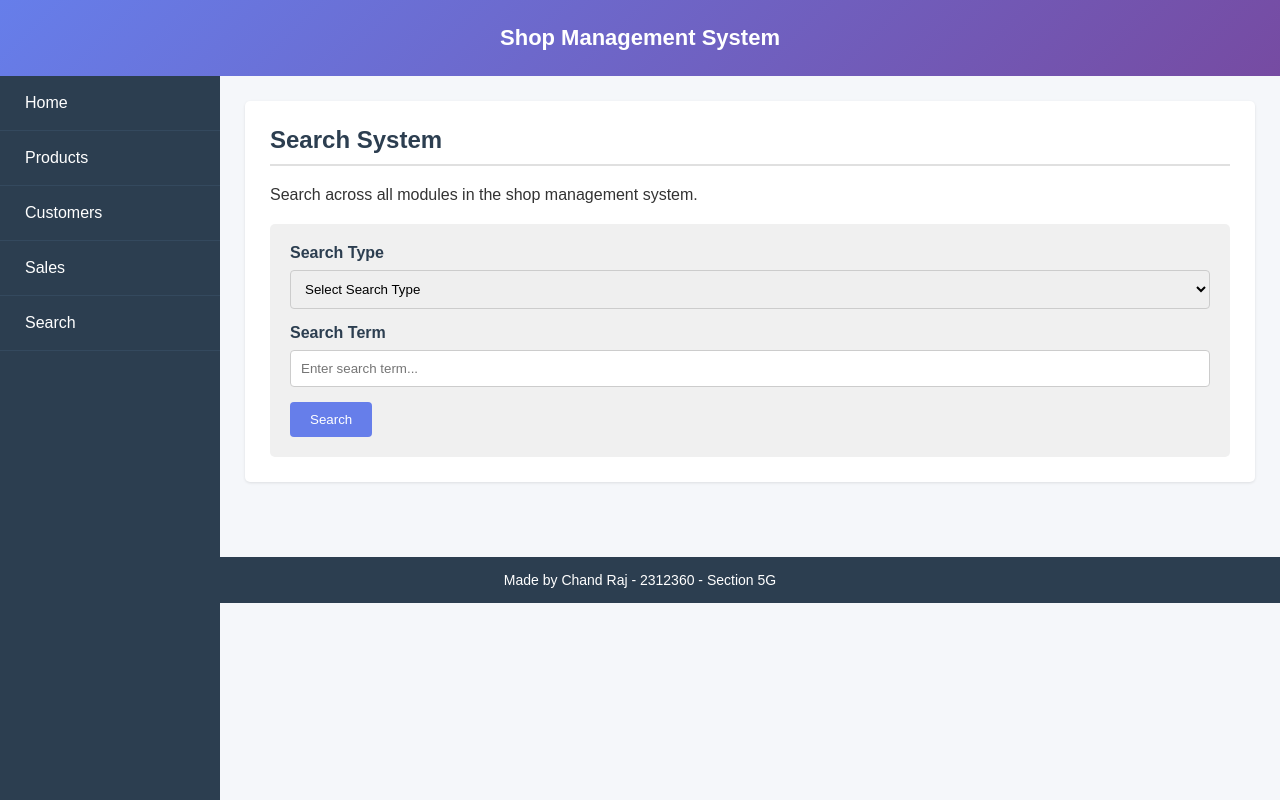
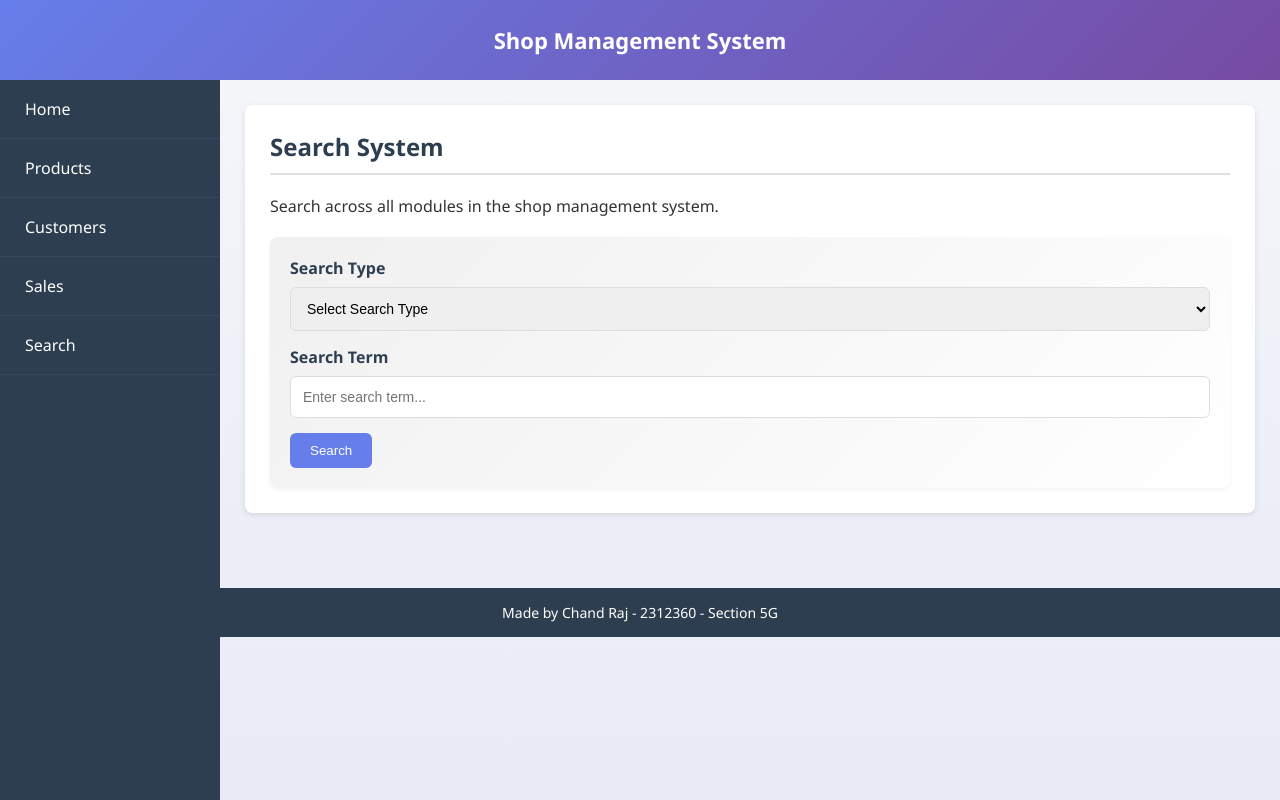
Before and after one commit to 0xChand/Shop-Management-System, a PHP site: page /search.php in a window 1280 px wide. Run offline with PHP 8.4, Linux system fonts and the light colour scheme.

Commit message:
Commit 2

```diff
--- a/customers/delete_customer.php
+++ b/customers/delete_customer.php
@@ -7,7 +7,7 @@ $result = mysqli_query($conn, $check_sales);
 $row = mysqli_fetch_assoc($result);
 
 if ($row['count'] > 0) {
-    echo "Customer Has Sales Cant delete";
+    header("Location: view_customers.php?msg=Customer Has Sales. Cant delete");
 } else {
     $sql = "DELETE FROM customers WHERE customer_id=$id";
     if (mysqli_query($conn, $sql)) {
--- a/customers/view_customers.php
+++ b/customers/view_customers.php
@@ -27,6 +27,12 @@ include("../db.php");
     <div class="container">
         <div class="card">
             <h2>Customer Management</h2>
+
+            <?php if (isset($_GET['msg'])): ?>
+                <div style="color: #e74c3c; margin-bottom: 15px; padding: 10px; background-color: #ffebee; border-left: 3px solid #e74c3c;">
+                    <?php echo $_GET['msg']; ?>
+                </div>
+            <?php endif; ?>
 
             <a href="add_customer.php" class="btn" style="margin-bottom: 20px; display: inline-block;">Add New Customer</a>
 
--- a/products/add_product.php
+++ b/products/add_product.php
@@ -1,5 +1,4 @@
 <?php include('../db.php'); ?>
-?>
 <!DOCTYPE html>
 <html lang="en">
 <head>
--- a/products/view_products.php
+++ b/products/view_products.php
@@ -30,7 +30,7 @@ include("../db.php");
 
             <?php if (isset($_GET['msg'])): ?>
                 <div style="color: #e74c3c; margin-bottom: 15px; padding: 10px; background-color: #ffebee; border-left: 3px solid #e74c3c;">
-                    <?php echo htmlspecialchars($_GET['msg']); ?>
+                    <?php echo $_GET['msg']; ?>
                 </div>
             <?php endif; ?>
 
--- a/style.css
+++ b/style.css
@@ -5,9 +5,10 @@
 }
 
 body {
-    font-family: Arial, sans-serif;
-    background-color: #f5f7fa;
+    font-family: 'Segoe UI', Tahoma, Geneva, Verdana, sans-serif;
+    background: linear-gradient(to bottom, #f5f7fa 0%, #e8eaf6 100%);
     color: #333;
+    min-height: 100vh;
 }
 
 .container {
@@ -51,14 +52,21 @@ nav a {
 
 nav a:hover {
     background-color: #34495e;
+    transform: translateX(3px);
+    transition: all 0.2s ease;
 }
 
 .card {
     background-color: white;
     padding: 25px;
     margin-bottom: 20px;
-    border-radius: 5px;
-    box-shadow: 0 1px 3px rgba(0,0,0,0.1);
+    border-radius: 8px;
+    box-shadow: 0 2px 6px rgba(0,0,0,0.1);
+    transition: box-shadow 0.2s ease;
+}
+
+.card:hover {
+    box-shadow: 0 4px 12px rgba(0,0,0,0.15);
 }
 
 .card h2 {
@@ -87,15 +95,19 @@ input[type="date"],
 select,
 textarea {
     width: 100%;
-    padding: 10px;
-    border: 1px solid #ccc;
-    border-radius: 4px;
+    padding: 12px;
+    border: 1px solid #ddd;
+    border-radius: 6px;
     margin-bottom: 15px;
     box-sizing: border-box;
+    font-size: 14px;
+    transition: border-color 0.3s ease;
 }
 
 input:focus, select:focus, textarea:focus {
     outline: none;
+    border-color: #667eea;
+    box-shadow: 0 0 0 2px rgba(102, 126, 234, 0.1);
 }
 
 button,
@@ -109,13 +121,17 @@ input[type="submit"],
     margin-right: 10px;
     text-decoration: none;
     display: inline-block;
-    border-radius: 4px;
+    border-radius: 6px;
+    font-weight: 500;
+    transition: all 0.3s ease;
 }
 
 button:hover,
 input[type="submit"]:hover,
 .btn:hover {
-    background-color: #5c6bc0;
+    background-color: #5568d3;
+    transform: translateY(-1px);
+    box-shadow: 0 4px 8px rgba(102, 126, 234, 0.3);
 }
 
 table {
@@ -123,8 +139,9 @@ table {
     border-collapse: collapse;
     margin-top: 20px;
     background-color: white;
-    border-radius: 5px;
+    border-radius: 8px;
     overflow: hidden;
+    box-shadow: 0 1px 3px rgba(0,0,0,0.08);
 }
 
 th, td {
@@ -138,9 +155,12 @@ td {
 }
 
 th {
-    background-color: #667eea;
+    background: linear-gradient(135deg, #667eea 0%, #764ba2 100%);
     color: white;
     font-weight: 600;
+    text-transform: uppercase;
+    font-size: 12px;
+    letter-spacing: 0.5px;
 }
 
 
@@ -159,9 +179,19 @@ th {
     color: white;
 }
 
+.edit-btn:hover {
+    background-color: #38a169;
+    box-shadow: 0 2px 6px rgba(72, 187, 120, 0.3);
+}
+
 .delete-btn {
     background-color: #f56565;
     color: white;
+}
+
+.delete-btn:hover {
+    background-color: #e53e3e;
+    box-shadow: 0 2px 6px rgba(245, 101, 101, 0.3);
 }
 
 footer {
@@ -174,10 +204,11 @@ footer {
 }
 
 .search-form {
-    background-color: #f0f0f0;
+    background: linear-gradient(135deg, #f0f0f0 0%, #ffffff 100%);
     padding: 20px;
     margin-top: 20px;
-    border-radius: 5px;
+    border-radius: 8px;
+    box-shadow: 0 2px 4px rgba(0,0,0,0.05);
 }
 
 a:not(.btn):not(nav a):not(.edit-btn):not(.delete-btn) {
```
Also changed, not shown: 1 other file.
